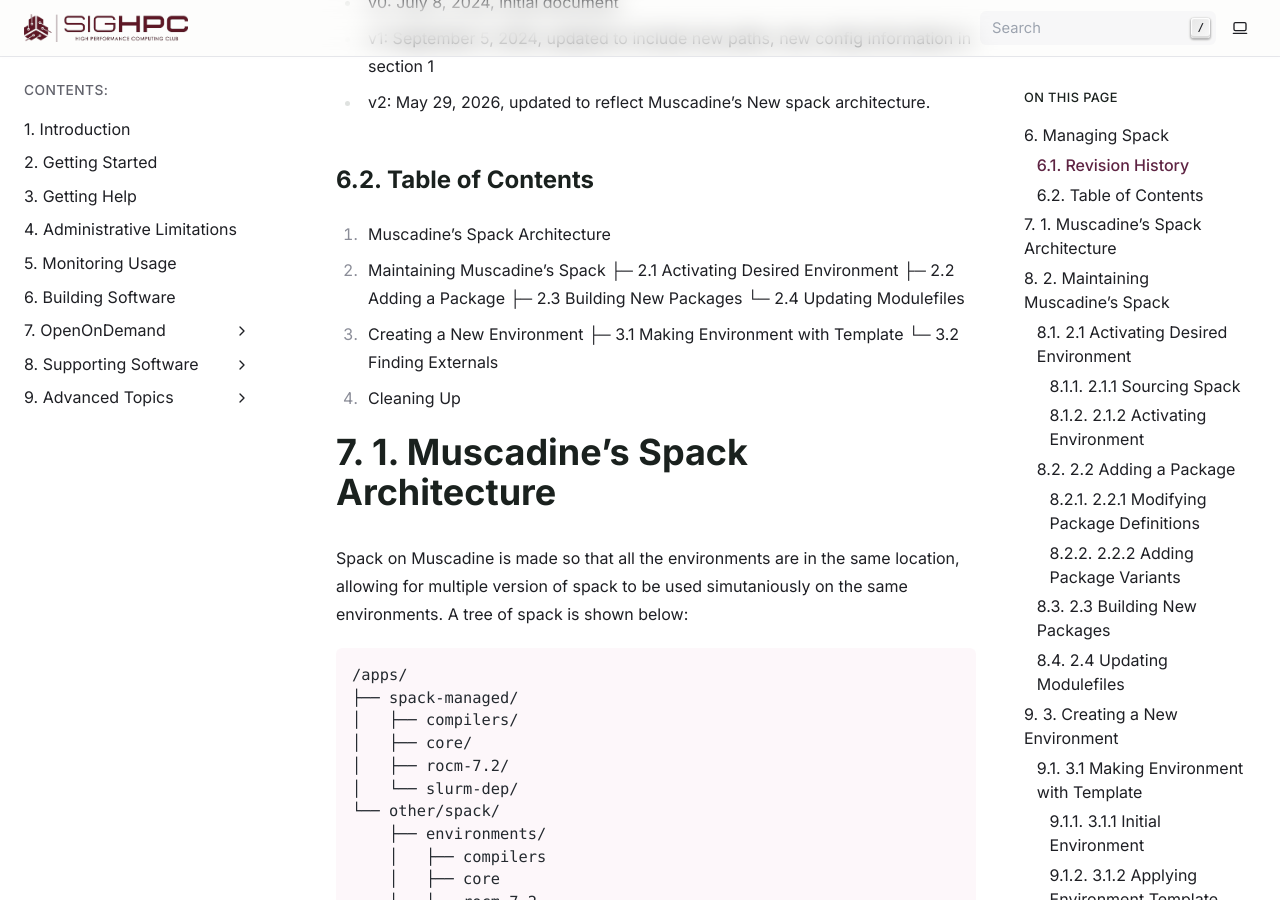
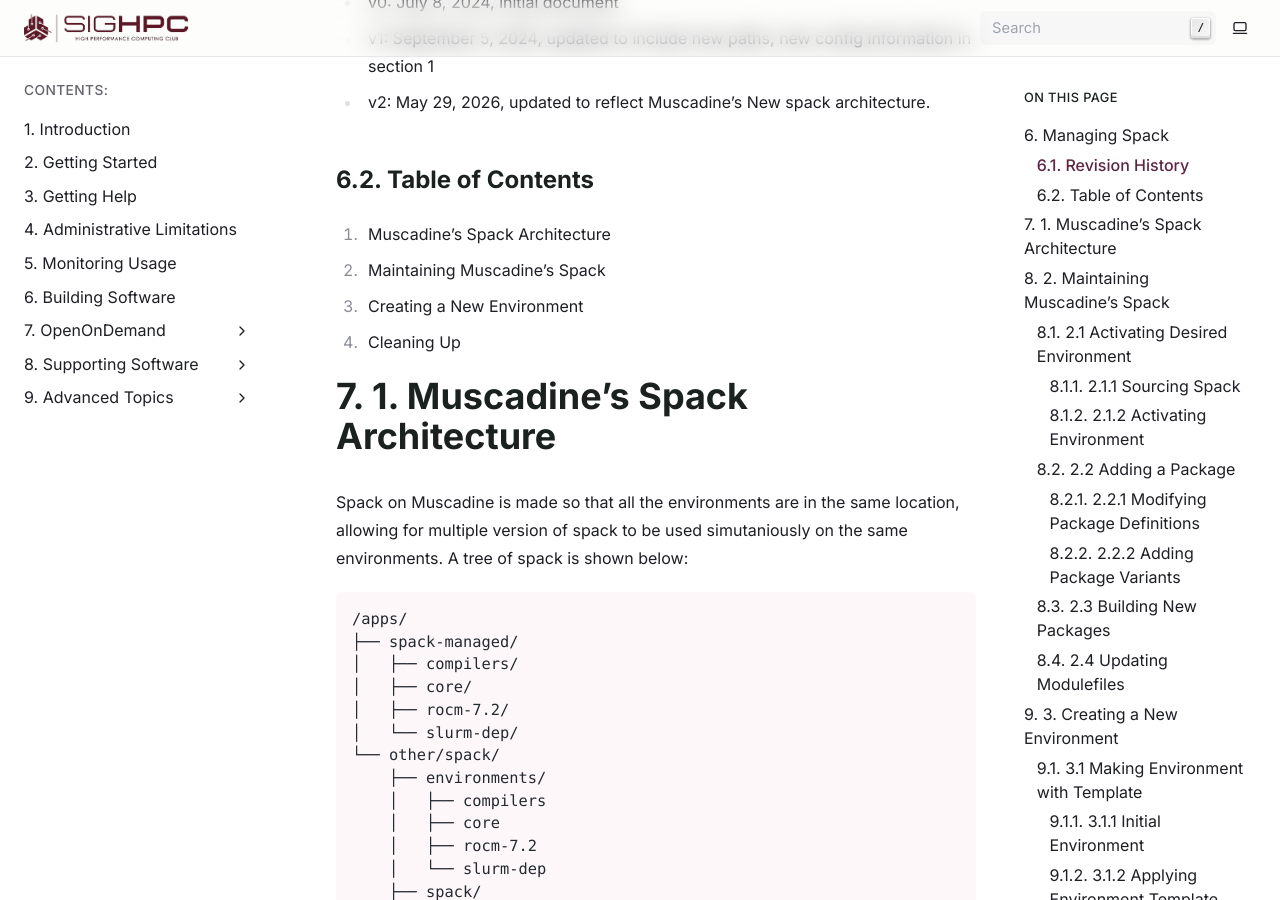
Before and after one commit to msstate-sighpc/muscadine-docs, a Sphinx documentation site: the page built from docs/admin/spack.md, in a window 1280 px wide and 900 px high, scrolled down 360 px. Built offline with Sphinx 7.4.7, drawn with Linux system fonts in a browser that asks for light colours.

Commit message:
Minor change to spack.md, fixing ToC

```diff
--- a/docs/admin/spack.md
+++ b/docs/admin/spack.md
@@ -11,13 +11,7 @@ Last updated May 29, 2026, by Oliver Higginbotham (odh49)
 ### Table of Contents
 1. Muscadine's Spack Architecture
 2. Maintaining Muscadine's Spack
-├─ 2.1 Activating Desired Environment
-├─ 2.2 Adding a Package
-├─ 2.3 Building New Packages
-└─ 2.4 Updating Modulefiles
 3. Creating a New Environment
-├─ 3.1 Making Environment with Template
-└─ 3.2 Finding Externals
 4. Cleaning Up
 
 
```
